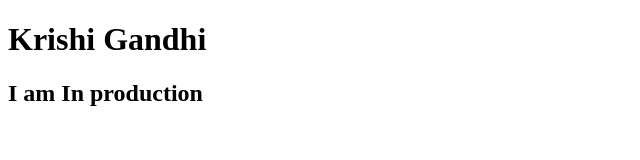
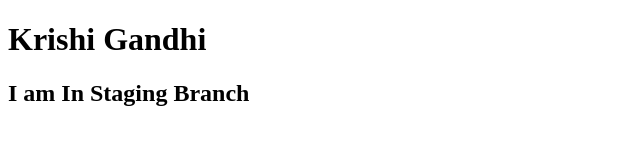
Before and after one commit to krishi12janurary/krishigandhi_24_ESE2025, a plain HTML site: page index.html in a window 1280 px wide. Shown: the whole page, without its empty margins (0-640 px from the left). Drawn offline with Linux system fonts and the light colour scheme.

Commit message:
fourth commit

```diff
--- a/index.html
+++ b/index.html
@@ -7,6 +7,6 @@
 </head>
 <body>
     <h1>Krishi Gandhi</h1>
-    <h2>I am In production</h2>
+    <h2>I am In Staging Branch</h2>
 </body>
 </html>
```
